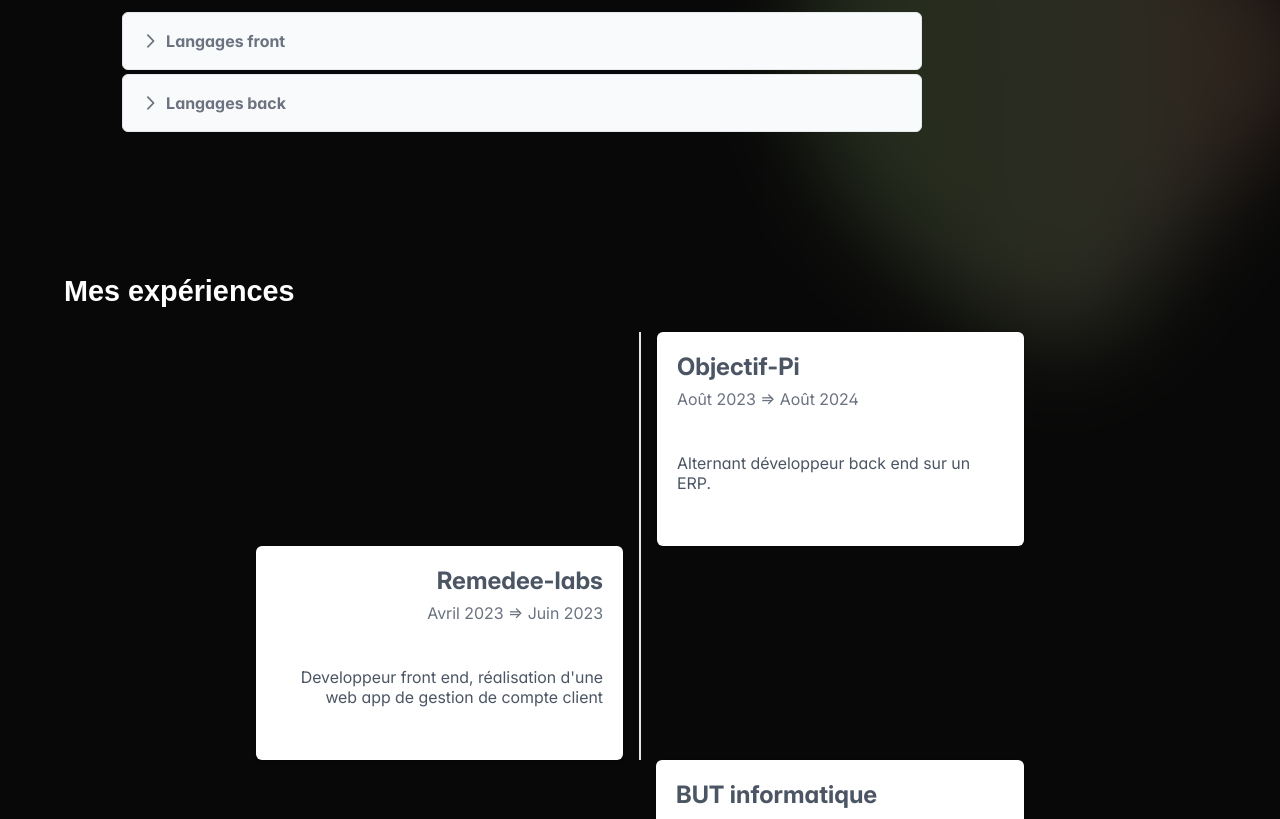
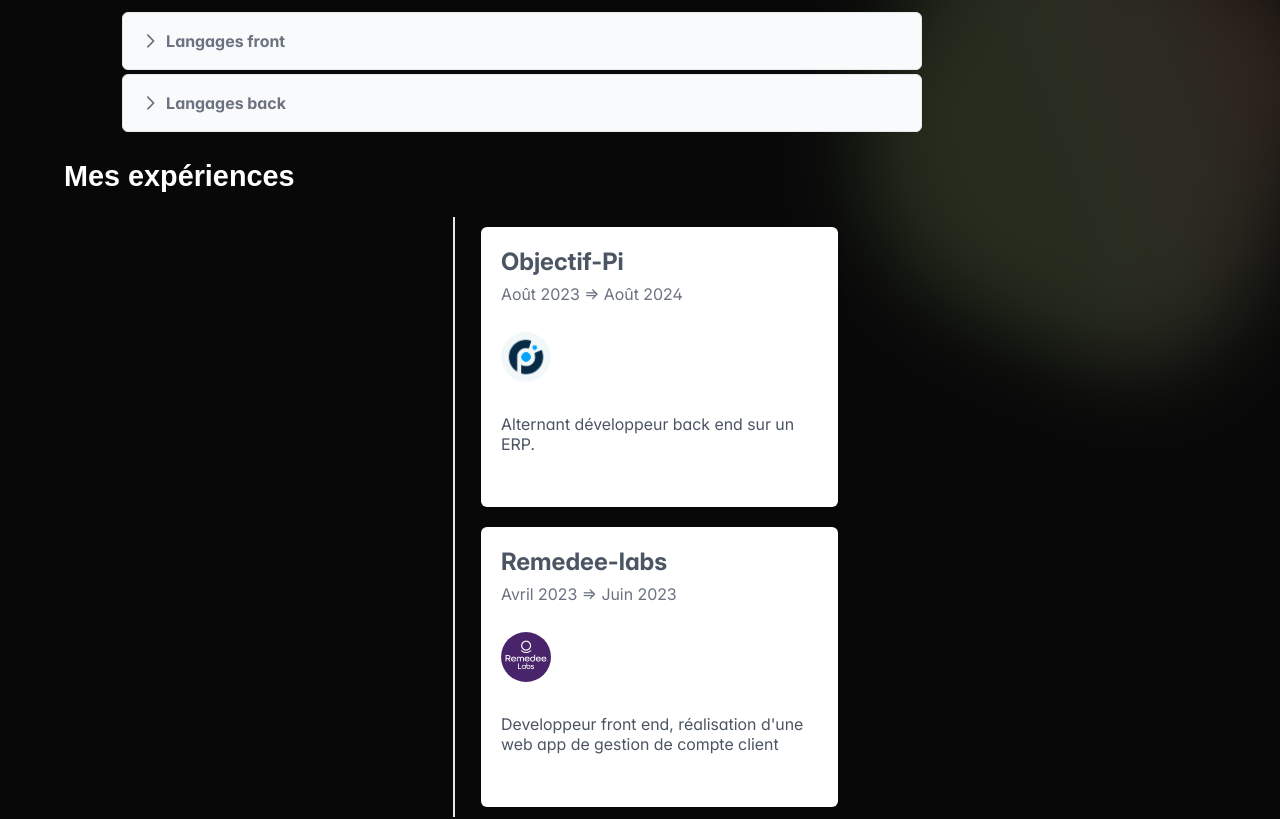
Before and after one commit to Aymdr404/Aymdr404.github.io, a React (Create React App) app: page / in a window 1280 px wide. Shown: the part 1560-2379 px from the top of the page. Built offline with nearby package versions, Linux system fonts and the light colour scheme; a web font is replaced by a local one.

Commit message:
[FIX] Corecction des emplois

```diff
--- a/src/components/accordeonPerso/accordeonPerso.tsx
+++ b/src/components/accordeonPerso/accordeonPerso.tsx
@@ -4,7 +4,7 @@
 
 const AccordeonPerso: React.FC = () => {
     return(
-      <Accordion >
+      <Accordion>
         <AccordionTab header="Mon coté sportif">
           <div className="sport accordion">
             <section className="text">
@@ -17,8 +17,8 @@
             </section>
             <img src={process.env.PUBLIC_URL + '/img/hand.jpg'} alt="hand" />
           </div>
+        </AccordionTab>
 
-        </AccordionTab>
         <AccordionTab header="Mon coté cuisinier">
           <div className="cuisine accordion">
           <img src={process.env.PUBLIC_URL+ '/img/cuisine.jpg'} alt="cuisine" />
@@ -32,6 +32,7 @@
             </section>
           </div>
         </AccordionTab>
+
         <AccordionTab header="Mon coté acharné">
           <div className="travail accordion">
             <section className="text">
--- a/src/components/experiences/experiences.css
+++ b/src/components/experiences/experiences.css
@@ -9,12 +9,58 @@
     max-width: 50em !important;
 }
 
-@media (width < 900px) {
+@media (width < 1300px) {
     .cardTimeline {
-        display: flex;
-        flex-direction: column;
-        justify-content: center;
-        align-items: center;
+        display: block;
 
     }
+    .p-timeline-event-content {
+        margin: 10px ;
+    }
+
+    .p-timeline-event-connector {
+        height: 100% !important;
+    }
 }
+
+/* Styles par défaut pour les grandes fenêtres */
+.imagePanel {
+    width: 150px; /* Taille par défaut de l'image */
+    height: auto;
+    border-radius: 8px; /* Coins légèrement arrondis pour une image */
+    margin-bottom: 1rem;
+}
+
+/* Styles par défaut pour les avatars */
+.p-avatar {
+    width: 80px;
+    height: 80px;
+    object-fit: cover;
+    margin-bottom: 1rem;
+}
+
+/* Quand la fenêtre est inférieure à 1200px, l'image devient plus petite (ou avatar) */
+@media (max-width: 1300px) {
+    .imagePanel {
+        width: 100px; /* Réduction de la taille de l'image */
+        height: auto;
+    }
+
+    .p-avatar {
+        width: 60px;
+        height: 60px;
+    }
+}
+
+/* Quand la fenêtre est inférieure à 900px, alignement simple */
+@media (max-width: 1300px) {
+    .imagePanel {
+        width: 80px; /* Encore plus petite pour les très petites fenêtres */
+        height: auto;
+    }
+
+    .p-avatar {
+        width: 50px;
+        height: 50px;
+    }
+}
--- a/src/components/experiences/experiences.tsx
+++ b/src/components/experiences/experiences.tsx
@@ -1,8 +1,8 @@
-import React from "react";
+import React, { useState, useEffect } from "react";
 import './experiences.css'
 import { Timeline } from "primereact/timeline";
 import { Card } from "primereact/card";
-
+import { Avatar } from "primereact/avatar";  // Importer le composant Avatar
 
 interface TimelineEvent {
     status?: string;
@@ -14,9 +14,21 @@
 }
 
 const Experience: React.FC = () => {
+    const [isMobile, setIsMobile] = useState<boolean>(window.innerWidth < 1300);
+    const [isAvatar, setIsAvatar] = useState<boolean>(window.innerWidth < 1300);
+
+    useEffect(() => {
+        const handleResize = () => {
+            setIsMobile(window.innerWidth < 1300);
+            setIsAvatar(window.innerWidth < 1300);
+        };
+
+        window.addEventListener('resize', handleResize);
+        return () => window.removeEventListener('resize', handleResize);
+    }, []);
 
     const events: TimelineEvent[] = [
-        { status: 'Objectif-Pi', date: 'Août 2023 => Août 2024',  color: '#9C27B0', image: 'logo_OP.png', info:'Alternant développeur back end sur un ERP.' },
+        { status: 'Objectif-Pi', date: 'Août 2023 => Août 2024', color: '#9C27B0', image: 'logo_OP.png', info:'Alternant développeur back end sur un ERP.' },
         { status: 'Remedee-labs', date: 'Avril 2023 => Juin 2023', color: '#673AB7', image:'Logo_RemedeeLabs.png', info:'Developpeur front end, réalisation d\'une web app de gestion de compte client ' },
         { status: 'BUT informatique', date: 'Septembre 2021 => Juillet 2024', color: '#FF9800', image:'logo_BUT.png', info:'Formation en alternance chez Objectif-Pi' }
     ];
@@ -32,7 +44,22 @@
     const customizedContent = (item: TimelineEvent) => {
         return (
             <Card title={item.status} subTitle={item.date}>
-                { item.image && <img src={process.env.PUBLIC_URL + `/img/${item.image}`} alt={item.status} className="shadow-1 imagePanel" />}
+                {/* Bascule entre une image normale et un avatar selon la taille de la fenêtre */}
+                { item.image && (
+                    isAvatar ?
+                    <Avatar
+                        image={process.env.PUBLIC_URL + `/img/${item.image}`}
+                        shape="circle"
+                        size="large"
+                        className="shadow-1"
+                    />
+                    :
+                    <img
+                        src={process.env.PUBLIC_URL + `/img/${item.image}`}
+                        alt={item.status}
+                        className="shadow-1 imagePanel"
+                    />
+                )}
                 <p>{item.info}</p>
             </Card>
         );
@@ -40,9 +67,15 @@
 
     return(
         <div className="cardTimeline">
-            <Timeline value={events} align="alternate"  className="customized-timeline" marker={customizedMarker} content={customizedContent} />
+            <Timeline
+                value={events}
+                align={isMobile ? undefined : "alternate"}
+                className="customized-timeline"
+                marker={customizedMarker}
+                content={customizedContent}
+            />
         </div>
-    )
+    );
 }
 
 export default Experience;
--- a/src/page/accueil/accueil.css
+++ b/src/page/accueil/accueil.css
@@ -18,11 +18,20 @@
   justify-content: center;
   align-items: center;
   font-size: 4em;
+  h2{
+    margin: 3vh;
+    @media (width < 2000px){
+      font-size: 1em;
+    }
+  }
 }
 
 .blob-acceuil {
   position: absolute;
   opacity: 0.5;
+  @media (width < 2000px){
+    width: 200px;
+  }
   width: 400px;
   aspect-ratio: 1/1;
   animation: animate-background 10s cubic-bezier(0.66, -0.55, 0.27, 1.55) infinite
@@ -40,9 +49,9 @@
 .blob-corp-left {
   position: absolute;
   opacity: 0.9;
-  width: 400px;
+  width: 200px;
   aspect-ratio: 1/1;
-  animation: animate-background 15s cubic-bezier(0.68, -0.55, 0.27, 1.55) infinite
+  animation: animate-background 15s cubic-bezier(0.68, -0.55, 0, 0) infinite
     alternate forwards;
   filter: blur(40px);
   z-index: -1;
@@ -57,9 +66,12 @@
 .blob-corp-right {
   position: absolute;
   opacity: 0.9;
+  @media (width < 2000px){
+    width: 200px;
+  }
   width: 400px;
   aspect-ratio: 1/1;
-  animation: animate-background 20s cubic-bezier(0.68, -0.55, 0.27, 1.55) infinite
+  animation: animate-background 20s cubic-bezier(0.10, -0.55, 0.27, 0.25) infinite
     alternate forwards;
   filter: blur(40px);
   z-index: -1;
@@ -69,7 +81,6 @@
     rgb(236,228,171) 67%,
     rgb(245, 171, 129) 81%
   );
-
   left:65%;
 }
 
@@ -161,7 +172,7 @@
   border-radius: 20%;
 }
 
-.info_personnel, .info_professionnel, .info_experience {
+.info_personnel, .info_professionnel, .blob {
   max-width: 50%;
   margin-top: 10%;
 
@@ -178,6 +189,7 @@
     video {
       height: 25vh;
     }
+
   }
 
   @media (width < 1300px){
@@ -192,7 +204,7 @@
 }
 
 .info_professionnel{
-  margin-left: 45%;
+  margin-left: 65%;
 }
 
 .info_personnel, .info_professionnel{
--- a/src/page/accueil/accueil.tsx
+++ b/src/page/accueil/accueil.tsx
@@ -29,7 +29,7 @@
         <section className="info_personnel">
           <h2>Parlons de moi</h2>
           <AccordeonPerso />
-          <div className="blob-corp-right"></div>
+          <div className="blob-corp-right blob"></div>
         </section>
         <section className="info_professionnel">
           <h2>Parlons programmation maintenant</h2>
@@ -38,7 +38,7 @@
         <section className="info_experience">
           <h2>Mes expériences</h2>
           <Experience />
-          <div className="blob-corp-left"></div>
+          <div className="blob-corp-left blob"></div>
         </section>
         <section className="info_project">
           <h2>Projets</h2>
```
